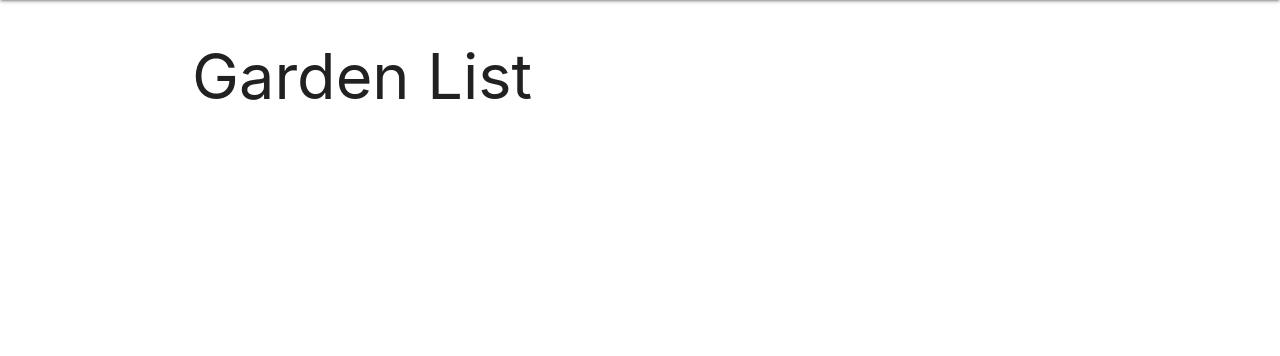
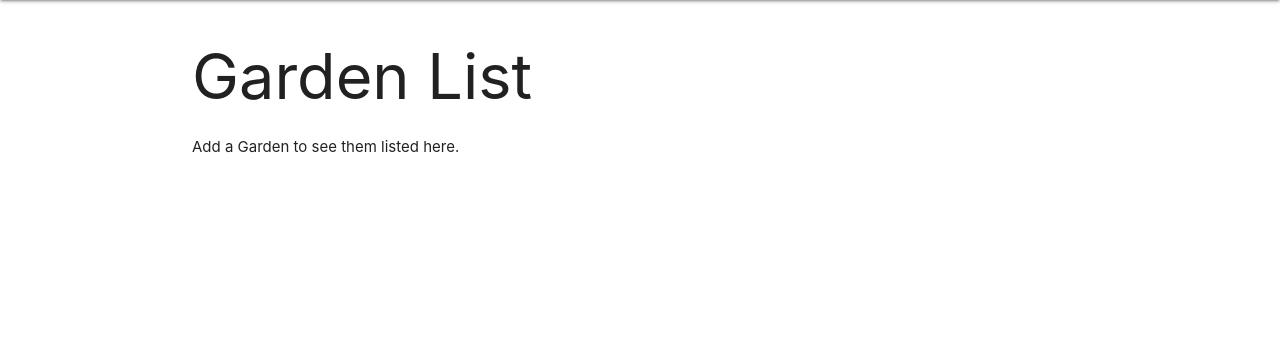
Before and after one commit to SaidNivek/flowercollector, a Django app: page /gardens/ in a window 1280 px wide. Shown: the part 64-420 px from the top of the page. Run offline with Django 4.2, Linux system fonts and the light colour scheme; the visitor is signed in with stand-in values (Sample User, id 1); data that the repository does not hold is empty.

Commit message:
Update garden_list.html to include some text when no gardens added

```diff
--- a/main_app/templates/main_app/garden_list.html
+++ b/main_app/templates/main_app/garden_list.html
@@ -3,7 +3,7 @@
 
 <h1>Garden List</h1>
 
-
+{% if garden_list %}
   {% for garden in garden_list %}
     <a href="{% url 'gardens_detail' garden.id %}">
       <div class="card hover-cards">
@@ -15,9 +15,8 @@
       </div>
     </a>
   {% endfor %}
-
-{% for flower in flowers %}
-  <p>test</p>
-{% endfor %}
+{% else %}
+  <p>Add a Garden to see them listed here.</p>
+{% endif %}
 
 {% endblock %}
```
Lines whose indentation alone changed are shown as unchanged.
